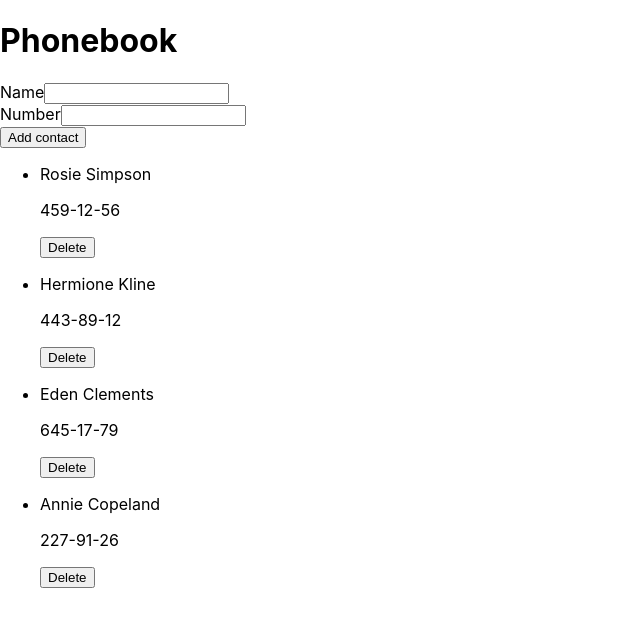
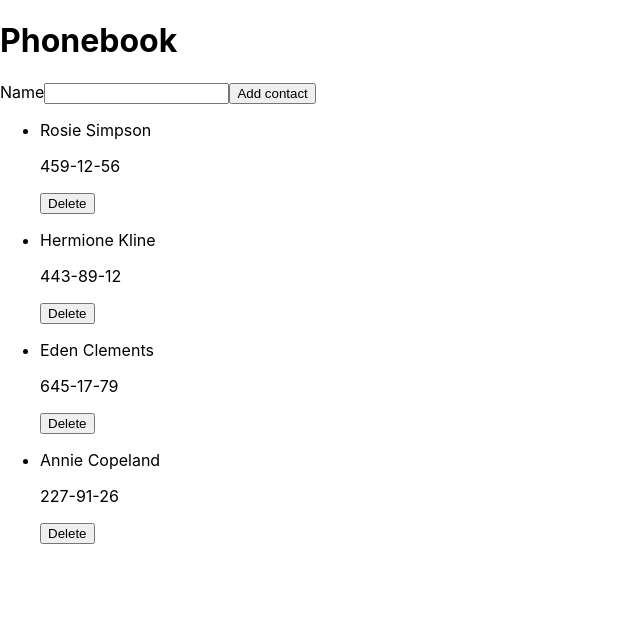
Before and after one commit to NazarKr/goit-react-hw-03-phonebook, a React (Create React App) app: page / in a window 1280 px wide. Shown: the top 626 px of the page, without its empty margins (0-640 px from the left). Built offline with nearby package versions, Linux system fonts and the light colour scheme.

Commit message:
add commit

```diff
--- a/src/components/App.jsx
+++ b/src/components/App.jsx
@@ -31,7 +31,7 @@ export class App extends Component {
   };
 
   formSubmit = data => {
-    console.log(data)
+    // console.log(data)
   }
 
   render() {
--- a/src/components/FormContact/FormContact.jsx
+++ b/src/components/FormContact/FormContact.jsx
@@ -3,29 +3,29 @@ import React, { Component } from 'react';
 class FormContact extends Component {
     state = {
         name: '',
-        number: ''
+        // number: ''
     }
 
-    hendleChangeInput = e => {
+    hendleChange = e => {
         const { name, number } = e.currentTarget;
         this.setState({ [name]: number });
-        // console.log(this.state);
-        // this.setState({ number: e.currentTarget.number });
+        console.log(this.state);
+        // this.setState({ name: e.currentTarget.name });
         // console.log(e.target.elements.name.value);
         // console.log(e.target.elements.number.value);
     };
 
-    handleSubmitForm = e => {
+    handleSubmit = e => {
         e.preventDefault();
         console.log(this.state);
-        this.props.onSubmit(this.state);
-        this.setState({ name: '', number: '' });
+        // this.props.onSubmit(this.state);
+        // this.setState({ name: '', number: '' });
     };
 
 
     render() {
         return (
-            <form onSubmit={this.handleSubmitForm}>
+            <form onSubmit={this.handleSubmit}>
                 <label>
                     Name
                     <input
@@ -33,13 +33,13 @@ class FormContact extends Component {
                         name="name"
                         value={this.state.name}
                         // pattern="^[a-zA-Zа-яА-Я]+(([' -][a-zA-Zа-яА-Я ])?[a-zA-Zа-яА-Я]*)*$"
-                        // title="Name may contain only letters, apostrophe, dash and spaces. For example Adrian, Jacob Mercer, Charles de Batz de Castelmore d'Artagnan"
+                        // title=*"Name may contain only letters, apostrophe, dash and spaces. For example Adrian, Jacob Mercer, Charles de Batz de Castelmore d'Artagnan"
                         // required
-                        onChange={this.hendleChangeInput}
+                        onChange={this.hendleChange}
                     />
                 </label>
-                    <br />
-                <label>
+                    {/* <br /> */}
+                {/* <label>
                     Number
                     <input
                         type="tel"
@@ -48,10 +48,10 @@ class FormContact extends Component {
                         // pattern="\+?\d{1,4}?[-.\s]?\(?\d{1,3}?\)?[-.\s]?\d{1,4}[-.\s]?\d{1,4}[-.\s]?\d{1,9}"
                         // title="Phone number must be digits and can contain spaces, dashes, parentheses and can start with +"
                         // required
-                        onChange={this.hendleChangeInput}
+                        onChange={this.hendleChange}
                     />
-                </label>
-                    <br />
+                </label> */}
+                    {/* <br /> */}
                 <button type="submit">Add contact</button>
             </form>
         );
```
